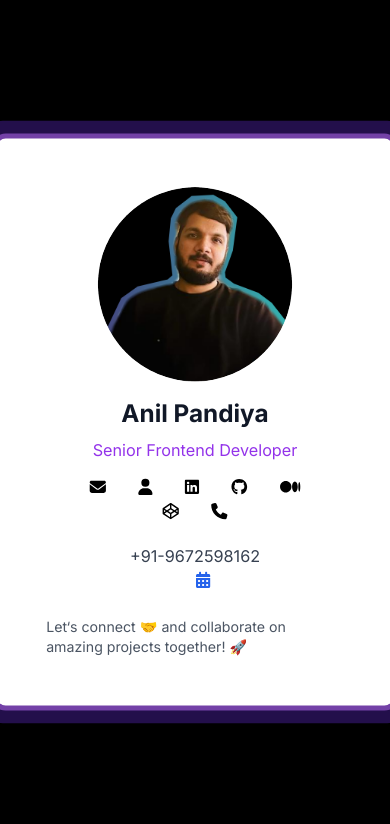
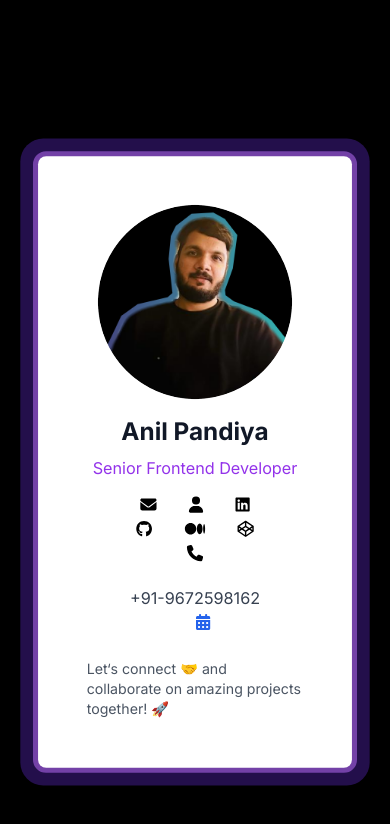
Before and after one commit to Anilpandiya/cardfolio, a Next.js app: page / in a window 390 px wide. Shown: the top 824 px of the page. Built offline with nearby package versions, Linux system fonts and the light colour scheme.

Commit message:
FE | smaller screen style changes

```diff
--- a/app/globals.css
+++ b/app/globals.css
@@ -75,3 +75,11 @@ body {
 /* .shadow-card-animation {
   animation: shadow-blink 1s ease-in-out infinite;
 } */
+
+
+/* Adjust the card dimensions based on screen width */
+@media (max-width: 768px) {
+  .contact-card {
+    padding: 40px;
+  }
+}
--- a/app/layout.tsx
+++ b/app/layout.tsx
@@ -17,7 +17,7 @@ export default function RootLayout({
 }) {
   return (
     <html lang="en">
-      <body className={`${inter.className} bg-black`}>
+      <body className={`${inter.className} bg-black contact-card`}>
         {children}
         <SpeedInsights />
       </body>
```
